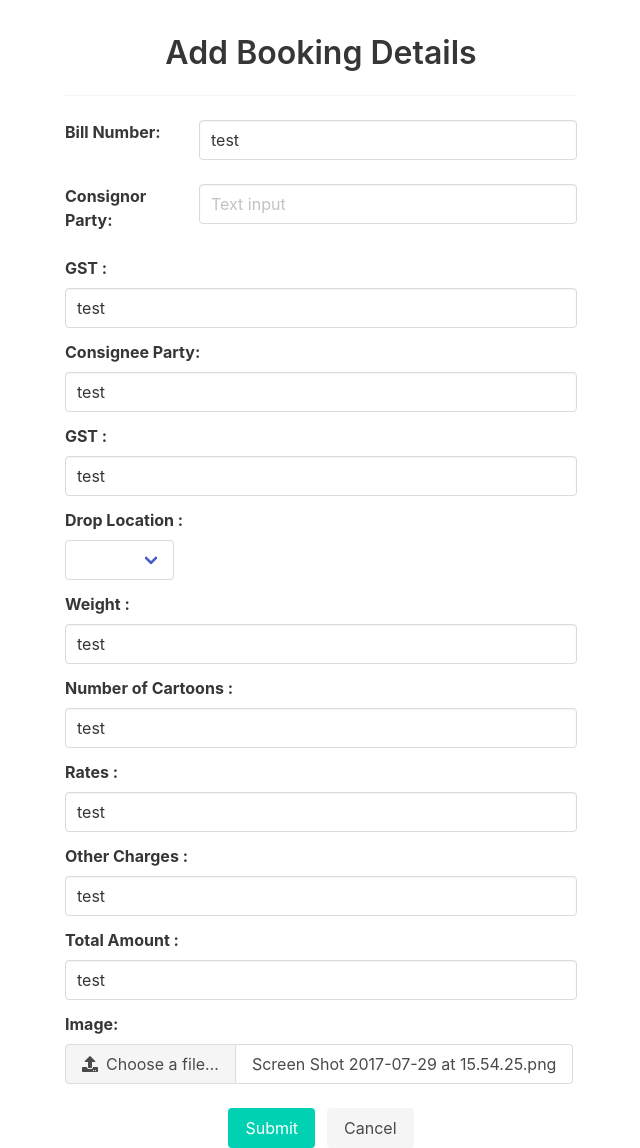
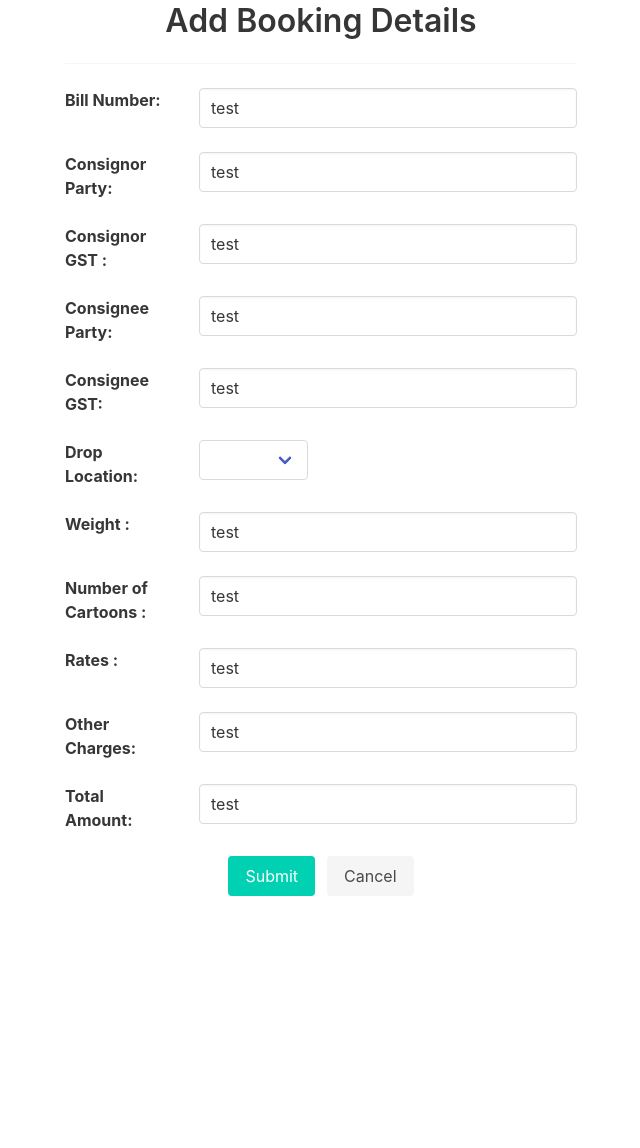
Before and after one commit to anshulcww/shree_Shyam_Roadways, a website with bundled scripts: page index.html at #!/booking in a window 1280 px wide. Shown: the part 18-1166 px from the top of the page, without its empty margins (351-991 px from the left). After the commit the page ends 914 px from the top, so only its background shows below. Built offline with nearby package versions, Linux system fonts and the light colour scheme; some packages are replaced by stand-ins of ours.

Commit message:
template1_ready

```diff
--- a/frontend/templates/booking.html
+++ b/frontend/templates/booking.html
@@ -1,6 +1,6 @@
-<div class="container is-fluid">
-<article class="mw5 mw6-ns center pt4">
-    <div class="aspect-ratio aspect-ratio--16x9 mb4">
+<div class="container is-fluid ">
+<article class="mw5 mw6-ns center ">
+    <div class="aspect-ratio aspect-ratio--16x9 mb4 ">
         <h1 class="title tc">Add Booking Details</h1>
         <hr />
 
@@ -21,30 +21,45 @@
                 </div>
                 <div class="column">
                     <div class="control">
-                        <input class="input" type="text" placeholder="Text input" ng-model="user.consignrParty">
+                        <input class="input" type="text" placeholder="Text input" ng-model="user.consignorParty">
                     </div>
                 </div>
             </div>
-        <div class="field">
-            <label class="label"> GST :</label>
+            <div class="columns field w60">
+                <div class="column is-one-quarter">
+                    <label class="label">Consignor GST :</label>
+                </div>
+                <div class="column">
                     <div class="control">
                         <input class="input" type="text" placeholder="Text input" ng-model="user.consignorGst">
                     </div>
                 </div>
-        <div class="field">
+            </div>
+            <div class="columns field w60">
+                <div class="column is-one-quarter">
                     <label class="label">Consignee Party:</label>
+                </div>
+                <div class="column">
                     <div class="control">
                         <input class="input" type="text" placeholder="Text input" ng-model="user.consigneeParty">
                     </div>
                 </div>
-        <div class="field">
-            <label class="label"> GST :</label>
+            </div>
+            <div class="columns field w60">
+                <div class="column is-one-quarter">
+                    <label class="label">Consignee GST:</label>
+                </div>
+                <div class="column">
                     <div class="control">
                         <input class="input" type="text" placeholder="Text input" ng-model="user.consigneeGst">
                     </div>
                 </div>
-        <div class="field">
-            <label class="label">Drop Location :</label>
+            </div>
+            <div class="columns field w60">
+                <div class="column is-one-quarter">
+                    <label class="label">Drop Location:</label>
+                </div>
+                <div class="column">
                     <div class="control">
                         <div class="select">
                             <select ng-model="user.location">
@@ -57,58 +72,57 @@
                         </div>
                     </div>
                 </div>
-        <div class="field">
+            </div>
+            <div class="columns field w60">
+                <div class="column is-one-quarter">
                     <label class="label">Weight :</label>
+                </div>
+                <div class="column">
                     <div class="control">
                         <input class="input" type="text" placeholder="Danger input" ng-model="user.weight">
                     </div>
                 </div>
-        <div class="field">
+            </div>
+            <div class="columns field w60">
+                <div class="column is-one-quarter">
                     <label class="label">Number of Cartoons :</label>
+                </div>
+                <div class="column">
                     <div class="control">
                         <input class="input" type="tel" placeholder="Danger input" ng-model="user.cartoon">
                     </div>
                 </div>
-        <div class="field">
+            </div>
+            <div class="columns field w60">
+                <div class="column is-one-quarter">
                     <label class="label">Rates :</label>
+                </div>
+                <div class="column">
                     <div class="control">
                         <input class="input" type="tel" placeholder="Danger input" ng-model="user.rate">
                     </div>
                 </div>
-        <div class="field">
-            <label class="label">Other Charges :</label>
+            </div>
+            <div class="columns field w60">
+                <div class="column is-one-quarter">
+                    <label class="label">Other Charges:</label>
+                </div>
+                <div class="column">
                     <div class="control">
                         <input class="input" type="tel" placeholder="Danger input" ng-model="user.otherCharge">
                     </div>
                 </div>
-        <div class="field">
-            <label class="label">Total Amount :</label>
+            </div>
+            <div class="columns field ">
+                <div class="column is-one-quarter">
+                    <label class="label">Total Amount:</label>
+                </div>
+                <div class="column">
                     <div class="control">
                         <input class="input" type="tel" placeholder="Danger input" ng-model="user.totalAmount">
                     </div>
                 </div>
-        <label class="label">Image:</label>
-        <div class="file has-name is-fullwidth">
-
-            <div>
-                <label class="file-label">
-                    <input class="file-input" type="file" name="resume">
-                    <span class="file-cta">
-                        <span class="file-icon">
-                            <i class="fas fa-upload"></i>
-                        </span>
-                        <span class="file-label">
-                            Choose a file…
-                        </span>
-                    </span>
-                    <span class="file-name">
-                        Screen Shot 2017-07-29 at 15.54.25.png
-                    </span>
-                </label>
             </div>
-
-        </div>
-        <br>
         <div class="field is-grouped is-grouped-centered">
             <p class="control">
                 <a class="button is-primary" ng-click="saveBookingDetails()">
```
Lines whose indentation alone changed are shown as unchanged.
